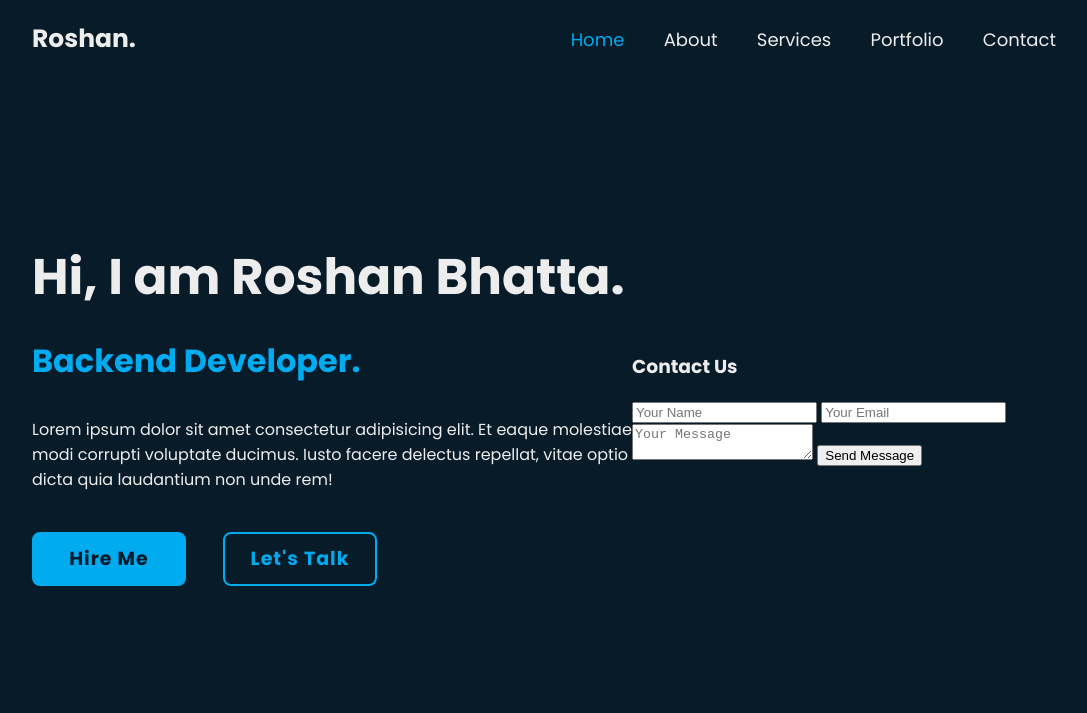
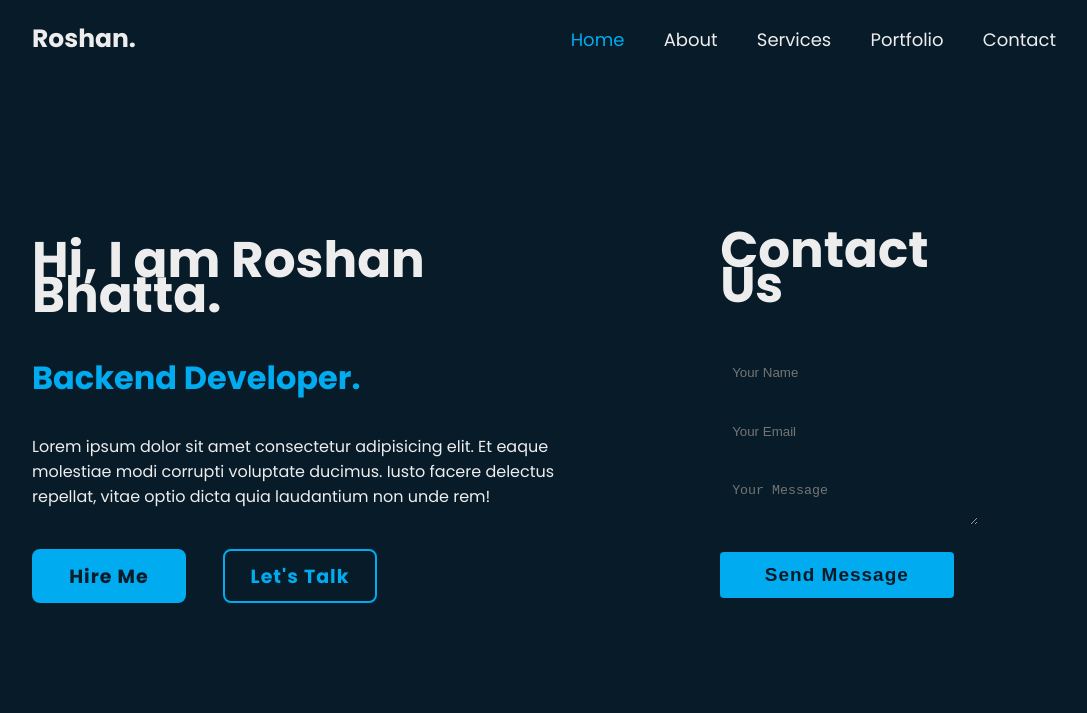
Before and after one commit to Nytester/portfoliowebsite, a plain HTML site: page index.html in a window 1280 px wide. Shown: the top 713 px of the page, without its empty margins (96-1183 px from the left). Drawn offline with nearby package versions, Linux system fonts and the light colour scheme.

Commit message:
"Add CSS file for contact page styling"

```diff
--- a/style.css
+++ b/style.css
@@ -1,5 +1,6 @@
 @import url('https://fonts.googleapis.com/css2?family=Poppins:wght@400;700&display=swap');
 @import url('https://fonts.googleapis.com/css2?family=Roboto&display=swap');
+
 
 body {
     margin: 0;
@@ -183,3 +184,40 @@ body{
     transition: .5s;
 
 }
+
+.contact {
+    height: 100vh;
+    display: flex;
+    align-items: center;
+    padding: 0 10%;
+  }
+
+  .container {
+    max-width: 600px;
+  }
+
+  .container h1 {
+    font-size: 50px;
+    font-weight: 550;
+    line-height: 0.7;
+  }
+
+  .contact-form input,
+  .contact-form textarea {
+    width: 100%;
+    padding: 12px;
+    border: none;
+    border-radius: 4px;
+    margin-bottom: 20px;
+    background-color: #081b29;
+    color: #ededed;
+  }
+
+  .contact-form input[type="submit"] {
+    cursor: pointer;
+    background-color: #00abf0;
+    color: #081b29;
+    font-size: 19px;
+    font-weight: 600;
+    letter-spacing: 1px;
+    transition: .
```
